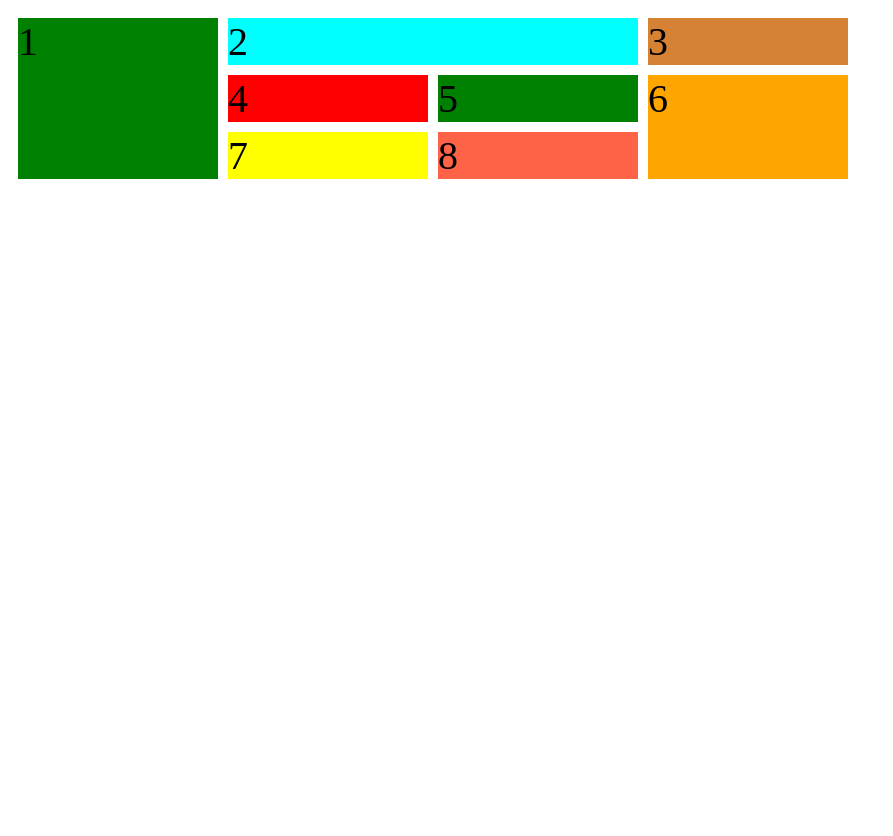
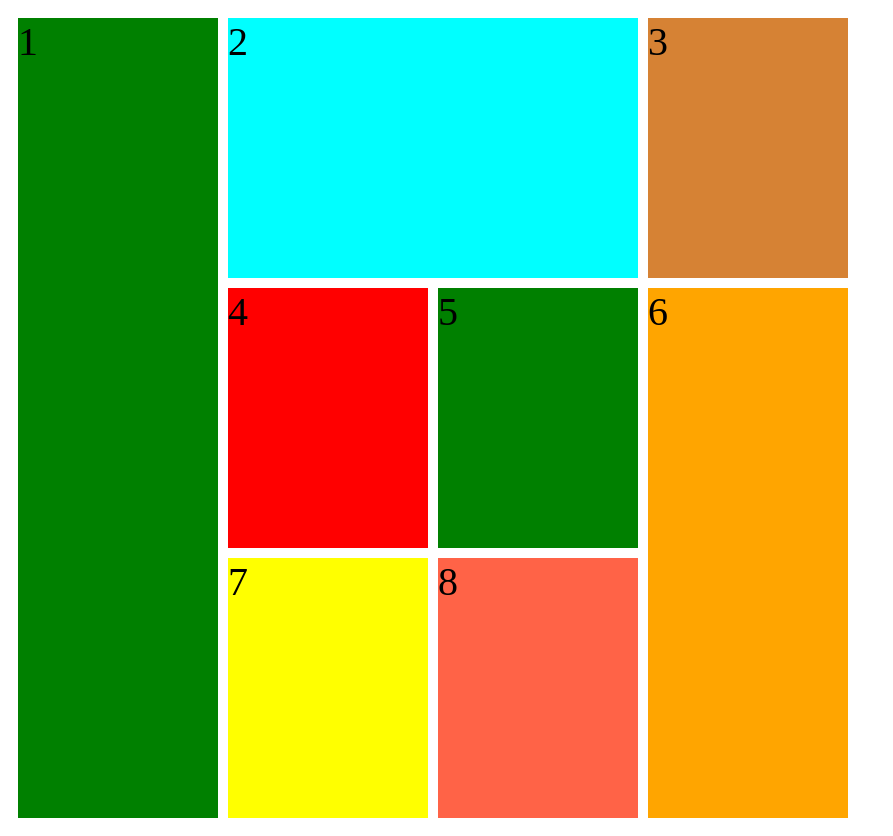
Before and after one commit to GSrinuvasulu/css-task-13, a plain HTML site: page index.html in a window 1280 px wide. Shown: the whole page, without its empty margins (0-893 px from the left). Before the commit the page ends 800 px from the top, so only its background shows below. Drawn offline with Linux system fonts and the light colour scheme.

Commit message:
Modified

```diff
--- a/style.css
+++ b/style.css
@@ -41,7 +41,6 @@
     display: grid;
     grid-template-columns: repeat(4, 200px);
     grid-gap: 10px;
-}
-.item{
+    height: 100vh;
     width:100%;
 }
```
